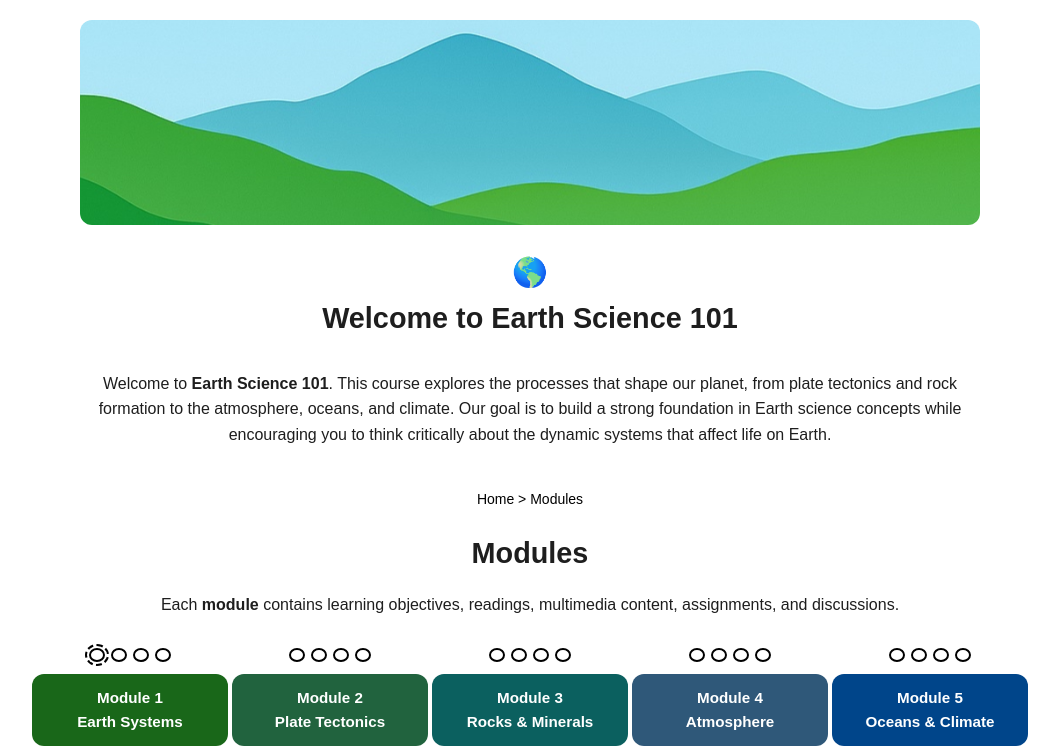
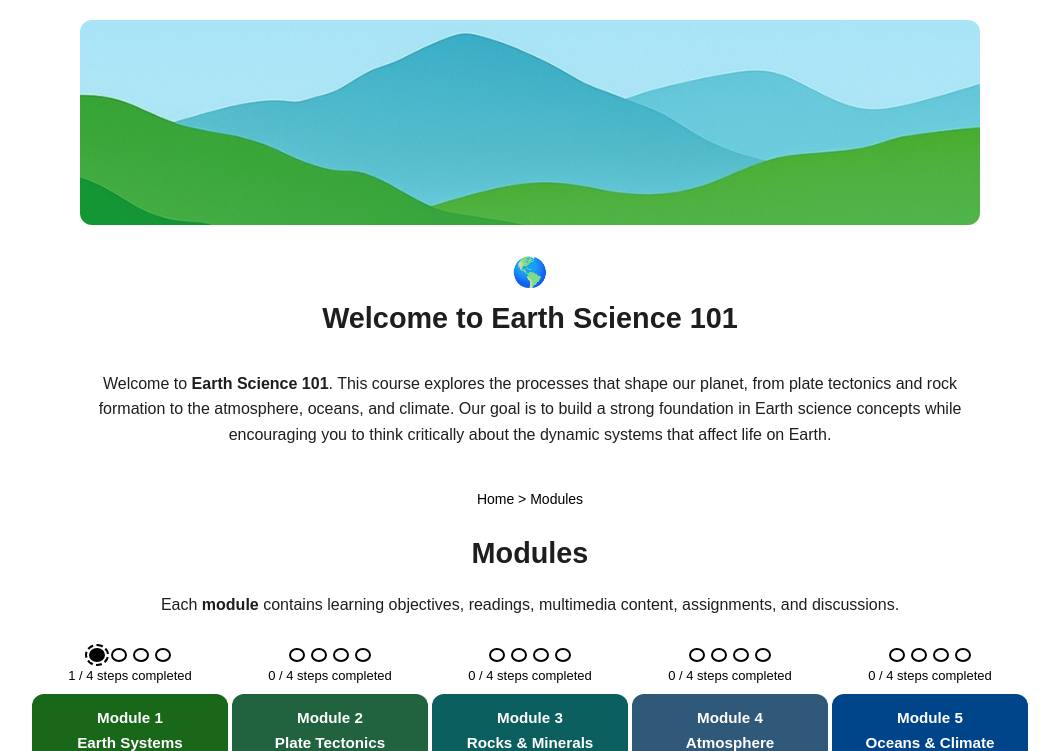
Before and after one commit to lwiitablake/Instructional-Design, a plain HTML site: page index.html in a window 1280 px wide. Both pictures are taken after a click on the button 207 px from the left and 654 px from the top of the page. Shown: the top 751 px of the page, without its empty margins (110-1169 px from the left). Drawn offline with Linux system fonts and the light colour scheme.

Commit message:
Update index_VERSION 8.2.html

```diff
--- a/index.html
+++ b/index.html
@@ -200,7 +200,6 @@
     </p>
   </div>
 
-  <!-- Modules Section -->
   <div class="es101-container" role="list">
 
   <!-- Module 1 -->
@@ -212,7 +211,7 @@
         <button class="es101-progress-circle" aria-label="Step 3" type="button"></button>
         <button class="es101-progress-circle" aria-label="Step 4" type="button"></button>
       </div>
-        <span class="es101-progress-text" aria-live="polite"></span>
+      <span class="es101-progress-text" aria-live="polite">0 / 4 steps completed</span>
     </div>
     <a href="https://canvas.instructure.com/courses/12988987/modules/20955574" target="_top" aria-label="Module 1: Earth Systems">
       <div class="es101-button-inner"><span>Module 1<br>Earth Systems</span></div>
@@ -229,7 +228,7 @@
         <button class="es101-progress-circle" aria-label="Step 3" type="button"></button>
         <button class="es101-progress-circle" aria-label="Step 4" type="button"></button>
       </div>
-        <span class="es101-progress-text" aria-live="polite"></span>
+      <span class="es101-progress-text" aria-live="polite">0 / 4 steps completed</span>
     </div>
     <a href="https://canvas.instructure.com/courses/12988987/modules/20955580" target="_top" aria-label="Module 2: Plate Tectonics">
       <div class="es101-button-inner"><span>Module 2<br>Plate Tectonics</span></div>
@@ -246,7 +245,7 @@
         <button class="es101-progress-circle" aria-label="Step 3" type="button"></button>
         <button class="es101-progress-circle" aria-label="Step 4" type="button"></button>
       </div>
-        <span class="es101-progress-text" aria-live="polite"></span>
+      <span class="es101-progress-text" aria-live="polite">0 / 4 steps completed</span>
     </div>
     <a href="https://canvas.instructure.com/courses/12988987/modules/20968541" target="_top" aria-label="Module 3: Rocks and Minerals">
       <div class="es101-button-inner"><span>Module 3<br>Rocks &amp; Minerals</span></div>
@@ -263,7 +262,7 @@
         <button class="es101-progress-circle" aria-label="Step 3" type="button"></button>
         <button class="es101-progress-circle" aria-label="Step 4" type="button"></button>
       </div>
-        <span class="es101-progress-text" aria-live="polite"></span>
+      <span class="es101-progress-text" aria-live="polite">0 / 4 steps completed</span>
     </div>
     <a href="https://canvas.instructure.com/courses/12988987/modules/20968544" target="_top" aria-label="Module 4: Atmosphere">
       <div class="es101-button-inner"><span>Module 4<br>Atmosphere</span></div>
@@ -280,7 +279,7 @@
         <button class="es101-progress-circle" aria-label="Step 3" type="button"></button>
         <button class="es101-progress-circle" aria-label="Step 4" type="button"></button>
       </div>
-        <span class="es101-progress-text" aria-live="polite"></span>
+      <span class="es101-progress-text" aria-live="polite">0 / 4 steps completed</span>
     </div>
     <a href="https://canvas.instructure.com/courses/12988987/modules/20968545" target="_top" aria-label="Module 5: Oceans and Climate">
       <div class="es101-button-inner"><span>Module 5<br>Oceans &amp; Climate</span></div>
@@ -310,7 +309,6 @@
     Use this homepage as your central hub. Each week, check the module overview first, then move through readings, discussions, and assignments in order.
   </p>
 
-  <!-- Progress Circle Script -->
   <script>
 document.addEventListener("DOMContentLoaded", () => {
   const modules = document.querySelectorAll(".es101-progress");
@@ -320,12 +318,32 @@
     const circles = Array.from(mod.querySelectorAll(".es101-progress-circle"));
     const progressText = mod.nextElementSibling;
 
+    // Load saved progress
     const saved = JSON.parse(localStorage.getItem(`progress_${moduleId}`)) || [];
     saved.forEach(i => {
       if (circles[i]) circles[i].classList.add("filled");
     });
     updateProgressText();
 
+    // Toggle function
+    function toggleStep(idx) {
+      if (!circles[idx]) return;
+      circles[idx].classList.toggle("filled");
+      saveProgress();
+      updateProgressText();
+    }
+
+    function saveProgress() {
+      const filled = circles.map((c, i) => c.classList.contains("filled") ? i : null).filter(i => i !== null);
+      localStorage.setItem(`progress_${moduleId}`, JSON.stringify(filled));
+    }
+
+    function updateProgressText() {
+      const count = circles.filter(c => c.classList.contains("filled")).length;
+      progressText.textContent = `${count} / ${circles.length} steps completed`;
+    }
+
+    // Attach event listeners
     circles.forEach((circle, index) => {
       circle.addEventListener("click", () => toggleStep(index));
       circle.addEventListener("keydown", (e) => {
@@ -334,29 +352,11 @@
           toggleStep(index);
         }
       });
-
-          function toggleStep(idx) {
-            if (!circles[idx]) return;
-            circles[idx].classList.toggle("filled");
-            saveProgress();
-            updateProgressText();
-          }
-
-          function saveProgress() {
-            const filled = circles
-              .map((c, i) => c.classList.contains("filled") ? i : null)
-              .filter(i => i !== null);
-            localStorage.setItem(`progress_${moduleId}`, JSON.stringify(filled));
-          }
-
-          function updateProgressText() {
-            const count = circles.filter(c => c.classList.contains("filled")).length;
-            progressText.textContent = `${count} / ${circles.length} steps completed`;
-          }
     });
   });
 });
 </script>
+
 
   <!-- Canvas iframe resizing -->
   <script>
```
Lines whose indentation alone changed are shown as unchanged.
